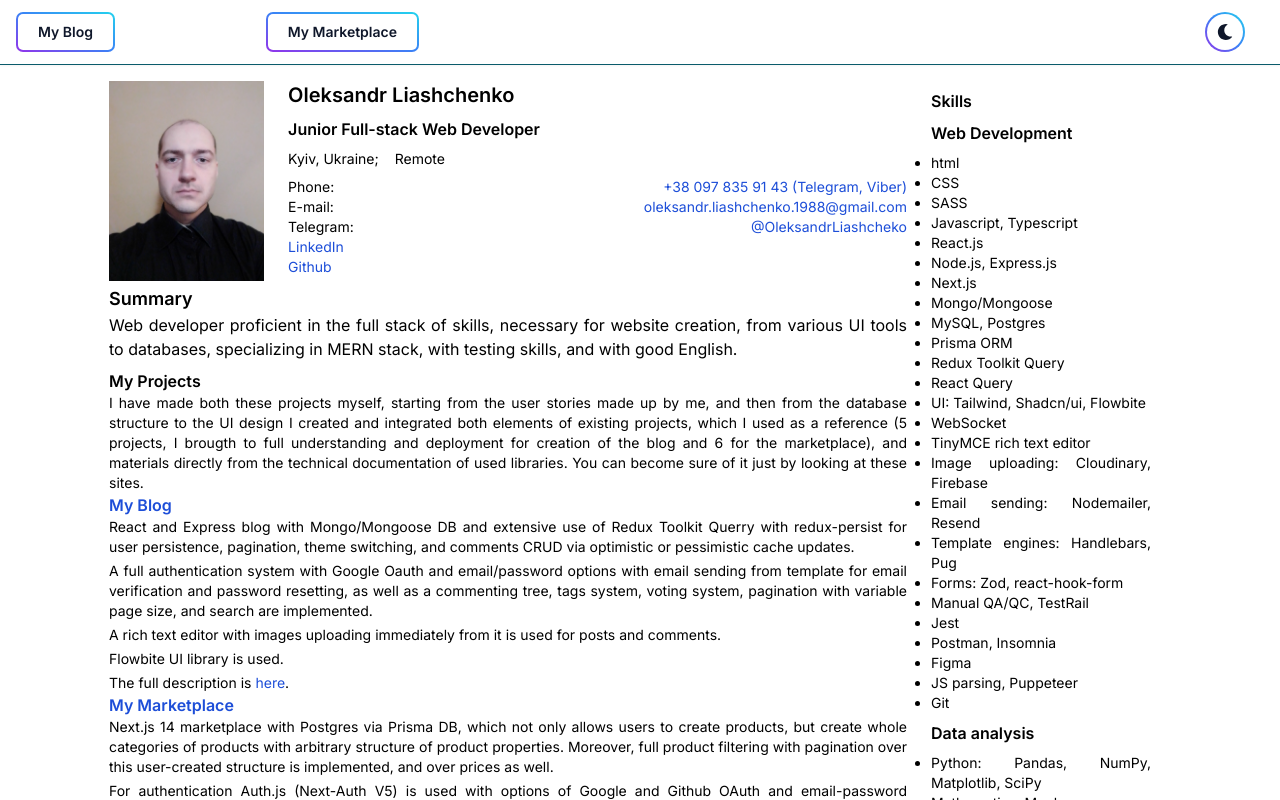
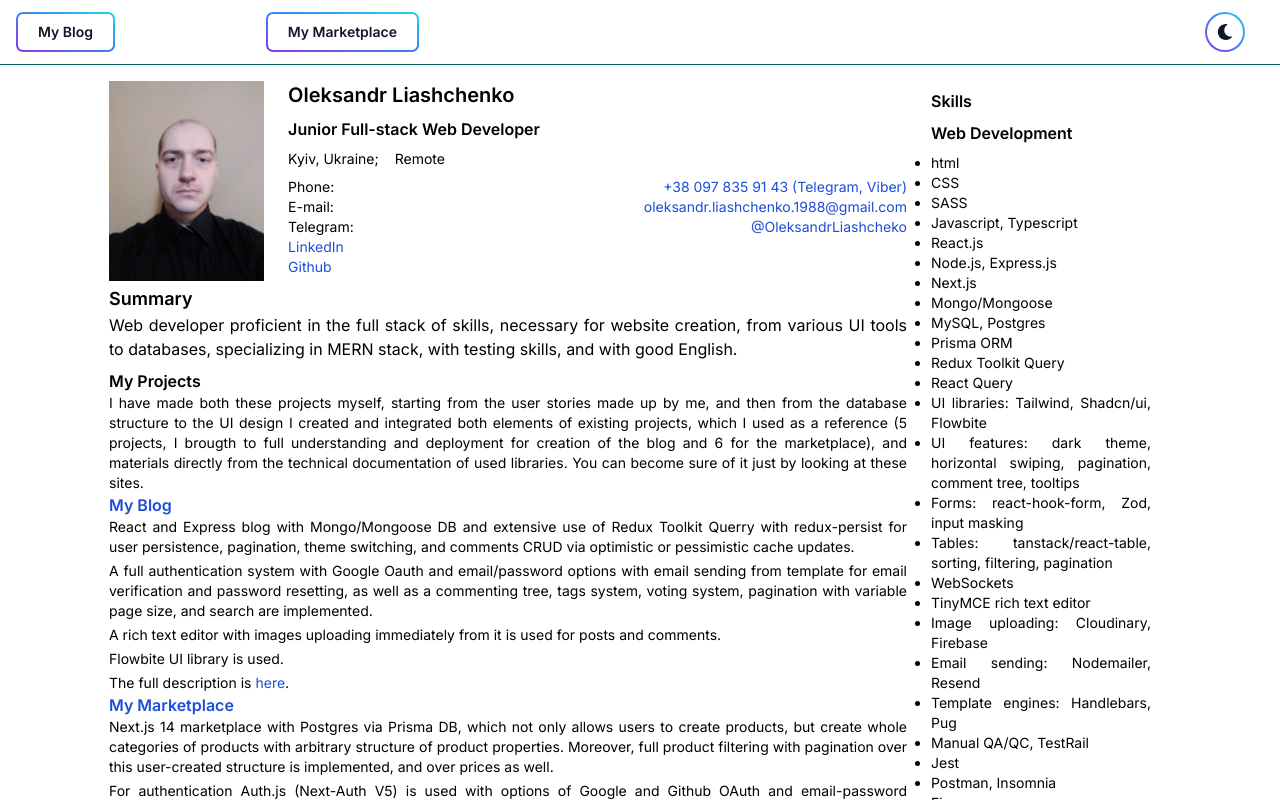
Before and after one commit to aleksandr04635/resume, a Next.js app: page / in a window 1280 px wide. Shown: the top 800 px of the page. Built offline with nearby package versions, Linux system fonts and the light colour scheme.

Commit message:
changed 25.05

```diff
--- a/app/page.tsx
+++ b/app/page.tsx
@@ -255,19 +255,27 @@ function page({}: Props) {
               <li>Prisma ORM</li>
               <li>Redux Toolkit Query</li>
               <li>React Query</li>
-              <li>UI: Tailwind, Shadcn/ui, Flowbite</li>
-              <li>WebSocket</li>
+              <li>UI libraries: Tailwind, Shadcn/ui, Flowbite</li>
+              <li>
+                UI features: dark theme, horizontal swiping, pagination, comment
+                tree, tooltips
+              </li>
+              <li>Forms: react-hook-form, Zod, input masking</li>
+              <li>
+                Tables: tanstack/react-table, sorting, filtering, pagination
+              </li>
+              <li>WebSockets</li>
               <li>TinyMCE rich text editor</li>
               <li>Image uploading: Cloudinary, Firebase</li>
               <li>Email sending: Nodemailer, Resend</li>
               <li>Template engines: Handlebars, Pug</li>
-              <li>Forms: Zod, react-hook-form</li>
               <li>Manual QA/QC, TestRail</li>
               <li>Jest</li>
               <li>Postman, Insomnia</li>
               <li>Figma</li>
               <li>JS parsing, Puppeteer</li>
               <li>Git</li>
+              <li>Docker</li>
             </ul>
           </div>
           <h3 className=" mt-0   font-semibold">Data analysis</h3>
```
